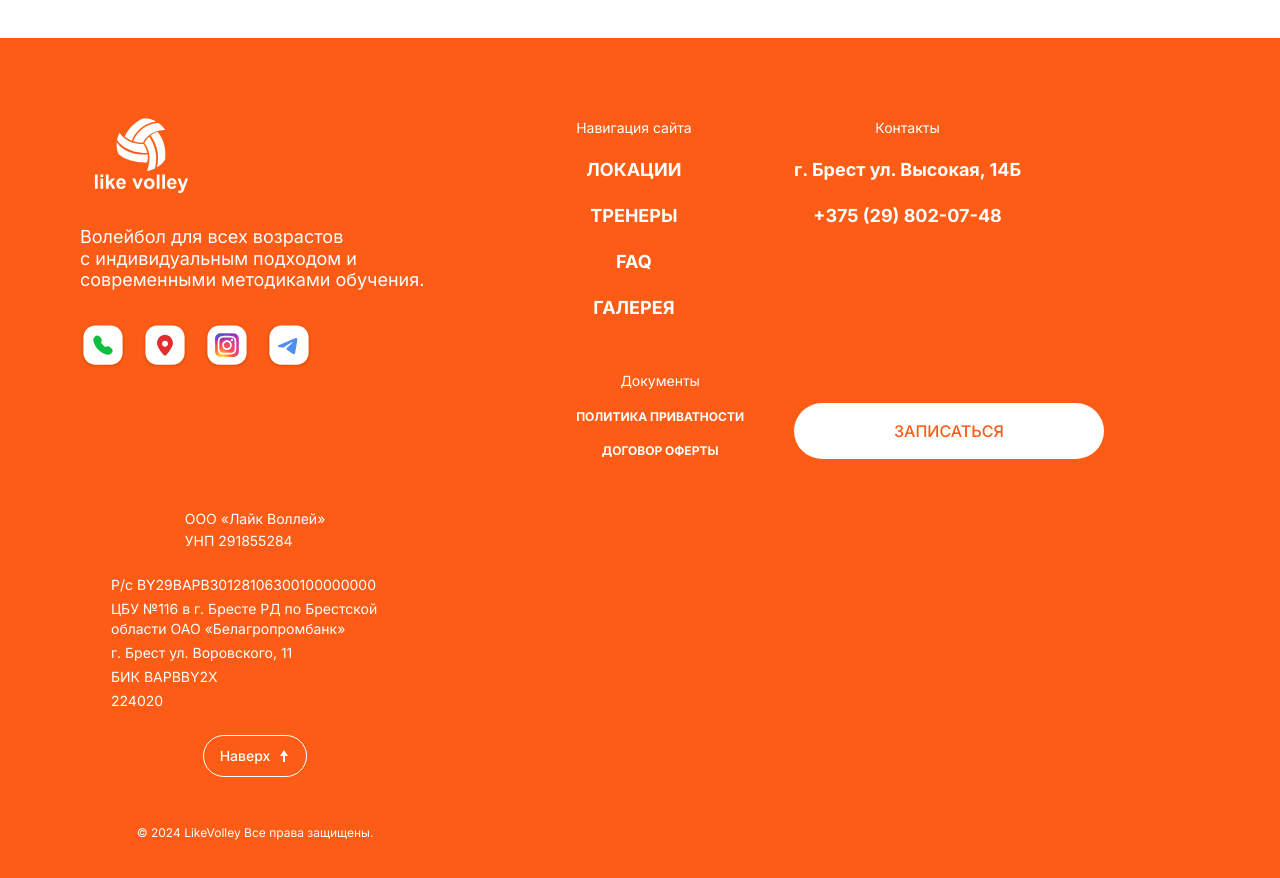
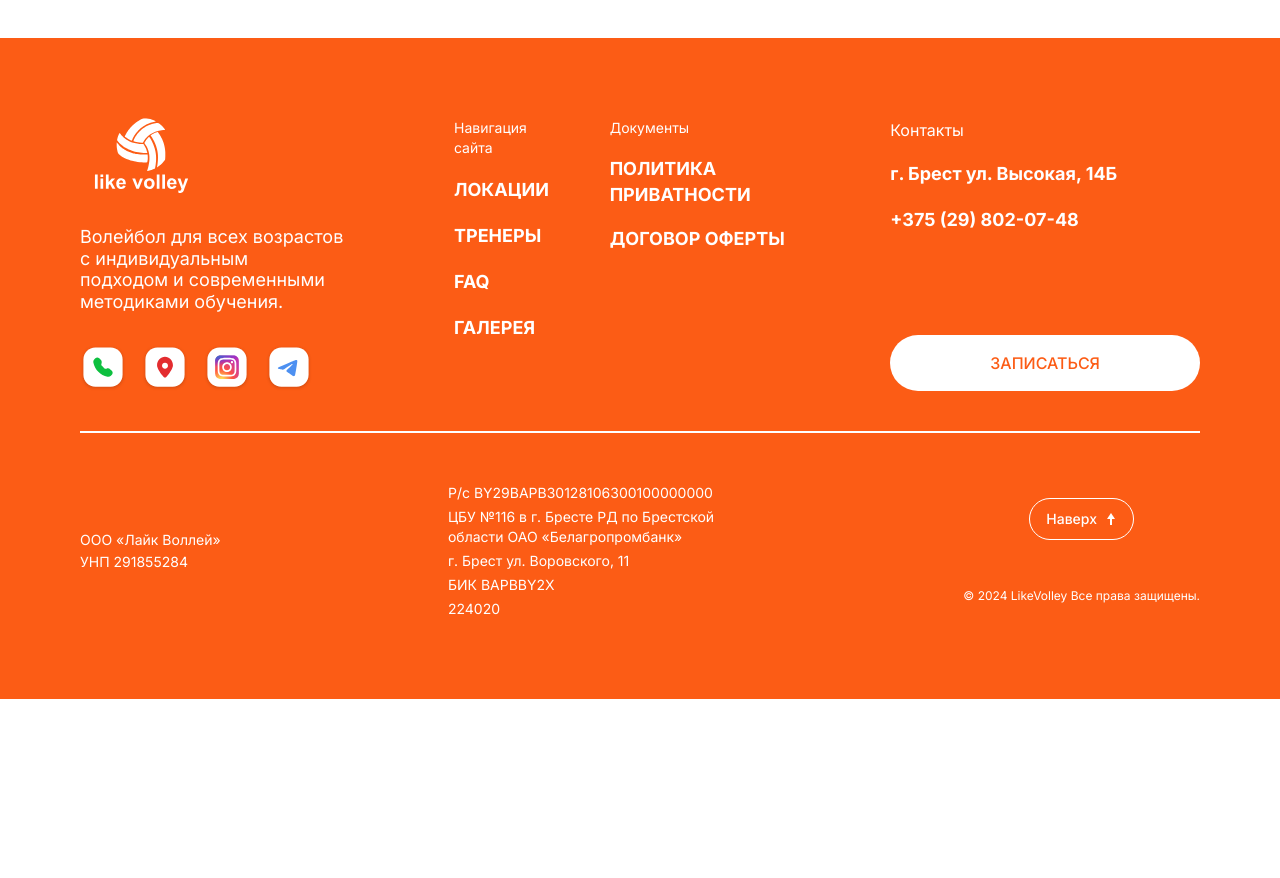
Before and after one commit to evgeniyworkbel/like-volley, a Next.js app: page / in a window 1280 px wide. Shown: the part 5611-6489 px from the top of the page. After the commit the page ends 6310 px from the top, so only its background shows below. Built offline with nearby package versions, Linux system fonts and the light colour scheme; no server answers; a web font is replaced by a local one.

Commit message:
feat(widgets): add web footer

```diff
--- a/src/widgets/footer/ui/documents.tsx
+++ b/src/widgets/footer/ui/documents.tsx
@@ -1,9 +1,17 @@
+import Link from "next/link";
 import { navLinks } from "@/shared/constants";
-import Link from "next/link";
+import { cn } from "@/shared/lib";
 
-export function Documents() {
+type DocumentsProps = { className: string };
+
+export function Documents({ className }: DocumentsProps) {
   return (
-    <div className="flex flex-col items-center justify-between gap-[18px] gap-x-12 text-sm text-[18px] xl:text-xs [&>:not(:first-child)]:font-bold [&>:not(:first-child)]:uppercase [&>a:hover]:underline">
+    <div
+      className={cn(
+        "flex flex-col items-center justify-between gap-[18px] gap-x-12 text-sm text-[18px] [&>:not(:first-child)]:font-bold [&>:not(:first-child)]:uppercase [&>a:hover]:underline",
+        className,
+      )}
+    >
       <p className="text-[14px]">Документы</p>
       <Link href={navLinks.policy.href}>{navLinks.policy.title}</Link>
       <Link href={navLinks.offerAgreement.href} rel="nooper noreferrer">
--- a/src/widgets/footer/ui/footer.tsx
+++ b/src/widgets/footer/ui/footer.tsx
@@ -13,7 +13,8 @@ import { Documents } from "./documents";
 
 export function Footer() {
   return (
-    <footer className="grid justify-items-center gap-[50px] bg-accent-orange py-[50px] text-white xl:grid-cols-[auto_1fr] xl:grid-rows-1 xl:p-20">
+    <footer className="flex flex-col gap-[50px] bg-accent-orange py-[50px] text-white md:flex-wrap xl:flex-row xl:p-20">
+      <div className="flex w-full flex-col gap-[50px] xl:flex-row xl:justify-between xl:border-b-2 xl:pb-10">
         <div className="flex flex-col items-center gap-8 xl:items-start">
           <Link href={navLinks.home.href}>
             <Image
@@ -24,23 +25,24 @@ export function Footer() {
             />
           </Link>
           <p className="flex max-w-[282px] flex-col gap-2 text-center text-lg leading-[1.2] text-balance xl:max-w-[350px] xl:text-left">
-          Волейбол для всех возрастов с индивидуальным подходом и современными методиками обучения.
+            Волейбол для всех возрастов с индивидуальным подходом и современными методиками
+            обучения.
           </p>
           <Contacts />
         </div>
-
         <div className="flex flex-col justify-center gap-[50px] text-sm xl:flex-row xl:justify-between">
-        <div className="flex flex-col items-center gap-[50px] xl:items-start">
-          <div className="flex flex-col gap-[18px]">
+          <div className="flex flex-col items-center gap-[50px] xl:flex-row xl:items-start">
+            <div className="flex flex-col gap-[18px] xl:items-start">
               <p className="">Навигация сайта</p>
-            <Navbar className="flex-col gap-[18px] text-lg uppercase [&>a:last-child]:hidden" />
+              <Navbar className="flex-col gap-[18px] text-lg uppercase xl:items-start [&>a:last-child]:hidden" />
             </div>
-          <Documents />
+            <Documents className="xl:items-start" />
+          </div>
         </div>
         <div className="flex flex-col items-center gap-10 xl:items-start xl:justify-between">
-          <div className="flex flex-col items-center gap-[18px]">
+          <div className="flex flex-col items-center gap-[18px] xl:items-start">
             <p>Контакты</p>
-            <ul className="flex flex-col items-center gap-[18px] text-lg font-bold">
+            <ul className="flex flex-col items-center gap-[18px] text-lg font-bold xl:items-start">
               <li>г. Брест ул. Высокая, 14Б</li>
               <li>
                 <a href={contactsLinks.phone.href} target="_blank" rel="noopener noreferrer ">
@@ -57,7 +59,8 @@ export function Footer() {
           </Link>
         </div>
       </div>
-      <div className="flex flex-col items-center gap-6 text-sm">
+
+      <div className="flex w-full flex-col items-center gap-6 text-sm xl:flex-row xl:justify-between">
         <ul className="flex flex-col items-center gap-0.5 xl:items-start">
           <li>ООО «Лайк Воллей»</li>
           <li>УНП 291855284</li>
```
Lines whose indentation alone changed are shown as unchanged.
